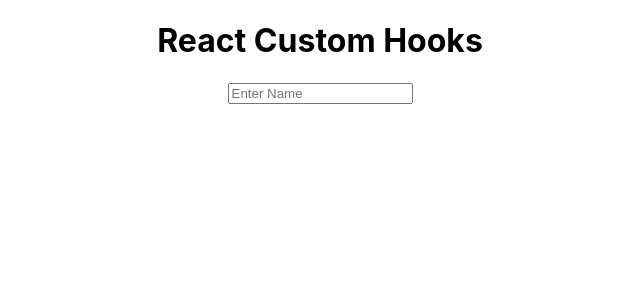
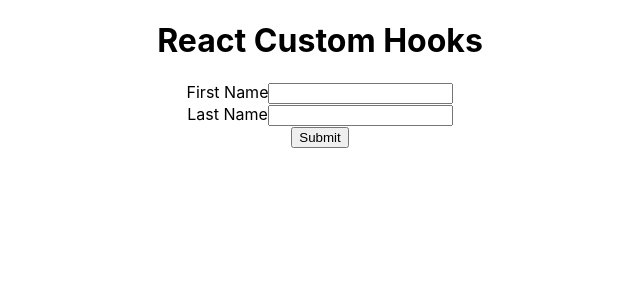
Before and after one commit to pras75299/Reactcustomhooks, a React (Create React App) app: page / in a window 1280 px wide. Shown: the top 300 px of the page, without its empty margins (320-960 px from the left). Built offline with nearby package versions, Linux system fonts and the light colour scheme.

Commit message:
useInput custom hook

```diff
--- a/src/App.js
+++ b/src/App.js
@@ -1,15 +1,35 @@
 import React from 'react';
 import './App.css';
-import useLocalStorage from './useLocalStorage';
+// import useLocalStorage from './useLocalStorage';
 import useUpdateLogger from './useUpdateLogger';
+import useInput from './useInput';
 
 function App() {
-  const [name, setName] = useLocalStorage('name', '');
-  useUpdateLogger(name);
+  // const [name, setName] = useLocalStorage('name', '');
+  const [firstName, bindFirstName, resetFirstName] = useInput('');
+  const [lastName, bindLastName, resetLastName] = useInput('');
+  useUpdateLogger(firstName, lastName);
+  const submitHandler = (e) => {
+    e.preventDefault();
+    alert(`Hello ${firstName} ${lastName}`);
+    resetFirstName();
+    resetLastName();
+  }
   return (
     <div className="App">
+
       <h1>React Custom Hooks</h1>
-      <input type="text" value={name} onChange={e => setName(e.target.value)} placeholder="Enter Name" />
+      <form onSubmit={submitHandler}>
+        <div>
+          <label>First Name</label>
+          <input value={firstName} {...bindFirstName} type="text"/>
+        </div>
+        <div>
+          <label>Last Name</label>
+          <input value={lastName} {...bindLastName} type="text"/>
+        </div>
+        <button>Submit</button>
+      </form>
     </div>
   );
 }
--- /dev/null
+++ b/src/useInput.js
@@ -0,0 +1,18 @@
+import {useState} from 'react';
+
+function useInput(initialValue) {
+    const [value, setValue] = useState(initialValue);
+    const reset = () => {
+        setValue(initialValue)
+    }
+    const bind = {
+        value,
+        onChange: e => {
+            setValue(e.target.value)
+        }
+    }
+
+    return [value, bind, reset]
+}
+
+export default useInput;
```
Also changed, not shown: 1 other file (tests, documents, lock files or other folders).
